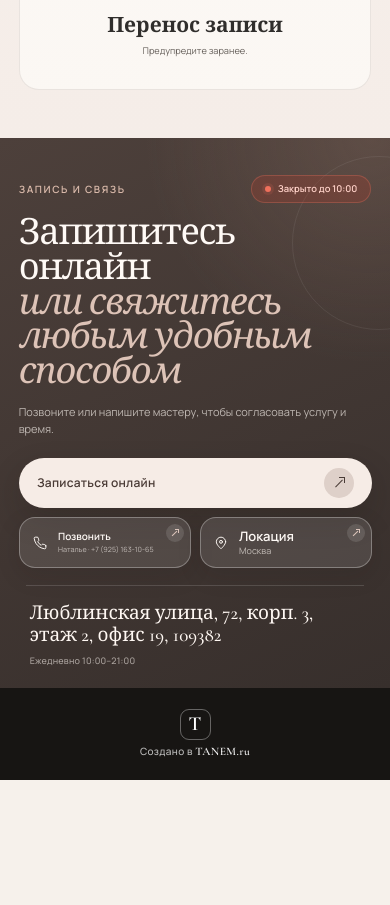
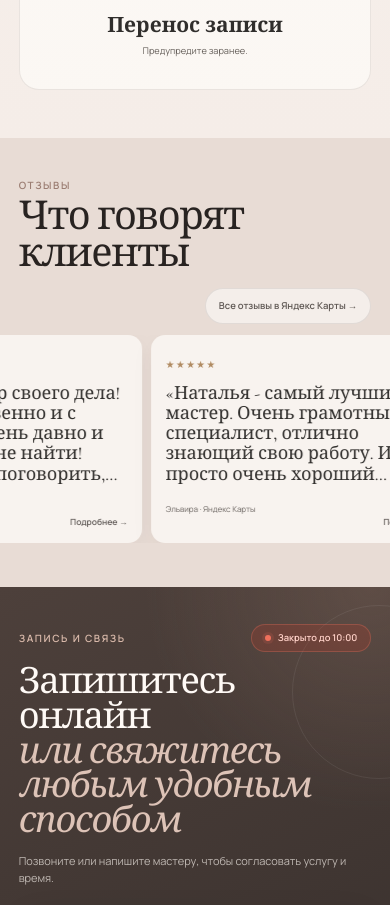
Before and after one commit to ichAEY/TAN-0012, a Next.js app: page / in a window 390 px wide. Shown: the part 3220-4125 px from the top of the page. Before the commit the page ends 4000 px from the top, so only its background shows below. Built offline with nearby package versions, Linux system fonts and the light colour scheme.

Commit message:
Add verified reviews and restore mobile review renderer

```diff
--- a/app/master-template.tsx
+++ b/app/master-template.tsx
@@ -1548,6 +1548,26 @@ export default function MasterTemplate() {
                     const reviewIsLong = review.text.length > 245;
                     return (
                       <div className="mct-review-pair" key={`${setIndex}-${review.author}`}>
+                        <a
+                          className={`mct-review-card mct-review-card-mobile${reviewIsLong ? " is-long" : ""}`}
+                          href={reviewsUrl}
+                          target="_blank"
+                          rel="noopener noreferrer"
+                          tabIndex={setIndex === 2 ? 0 : -1}
+                          draggable={false}
+                          onDragStart={(event) => event.preventDefault()}
+                          onClick={(event) => {
+                            if (!reviewWasDraggedRef.current) return;
+                            event.preventDefault();
+                            reviewWasDraggedRef.current = false;
+                          }}
+                        >
+                          <span aria-label="5 из 5">★★★★★</span>
+                          <blockquote>«{review.text}»</blockquote>
+                          <small>{review.author} · {review.source || site.template.reviewSource}</small>
+                          <i>{translatedText("Подробнее")} →</i>
+                        </a>
+
                         <article className={`mct-review-card dct-review-card${reviewIsLong ? " is-long" : ""}`}>
                           <div className="dct-review-card-head">
                             <strong>{review.author} <small>{review.source || site.template.reviewSource}</small></strong>
--- a/site-data.mjs
+++ b/site-data.mjs
@@ -172,7 +172,53 @@ export default {
       }
     }
   },
-  "reviews": [],
+  "reviews": [
+    {
+      "author": "Олеся Фёдорова",
+      "text": "Лучшая! Мастер своего дела! Быстро , качественно и с душой! Хожу очень давно и лучше мастера не найти! Сделать ногти , поговорить, посмотреть кино , провести приятно время - это все про Наталью! Рекомендую!",
+      "source": "Яндекс Карты"
+    },
+    {
+      "author": "Эльвира",
+      "text": "Наталья - самый лучший мастер. Очень грамотный специалист, отлично знающий свою работу. И просто очень хороший человек. Работает очень аккуратно и быстро. Свои ручки и ножки доверяю только Натали.❤️",
+      "source": "Яндекс Карты"
+    },
+    {
+      "author": "Алла Э.",
+      "text": "Наталья - самый лучший мастер! Хожу несколько лет только к ней. Делает всё очень быстро и аккуратно. С записью всегда всё вОвремя и четко. Ногти держатся отлично!",
+      "source": "Яндекс Карты"
+    },
+    {
+      "author": "Ольга К.",
+      "text": "Работаю с Натальёй больше пяти лет, профессионал своего дела. Быстро, внимательно и аккуратно. Всегда в хорошем настроении. А я довольная маникюром. Рекомендую всем кто любит красоту ❤️",
+      "source": "Яндекс Карты"
+    },
+    {
+      "author": "Анастасия А",
+      "text": "с Натальей я уже пять лет. работает быстро и никаких порезов. пыталась делать у других мастеров, но от Натальи не уйдёшь, только она делает всё аккуратно. вежливая, внимательная, не болтливая. мой идеальный мастер!",
+      "source": "Яндекс Карты"
+    },
+    {
+      "author": "Софья",
+      "text": "Самый любимый мастер, и поговорить по душам, и посмеяться, а уровень сервиса 10/10 - быстро, качественно, любой запрос будет исполнен. Доверяю свои ногти только Наталье)",
+      "source": "Яндекс Карты"
+    },
+    {
+      "author": "Inga Rudakova",
+      "text": "Впервые побывала у Натальи. Работа выполнена аккуратно, а главное быстро и стерильно! Мастер все объясняет, показывает. Присутствует дружеская и приятная атмосфера, всем советую!",
+      "source": "Яндекс Карты"
+    },
+    {
+      "author": "Жильцова Варвара",
+      "text": "Постоянно хожу к Наталье, прекрасный мастер, как и салон! Всегда получаю результат который хочу, всё аккуратно, стерильно и качественно! К каждому клиенту особый подход, за что огромное спасибо!!! Сервис действительно 10/10 !",
+      "source": "Яндекс Карты"
+    },
+    {
+      "author": "Sevara R.",
+      "text": "Замечательный мастер по маникюру. Хожу давно к ней и всё всегда аккуратно, чисто, стерильно и уютно. Прекрасный человек и собеседник. Делает максимально приближенно к референсам, которые показываю. Бережное отношение к клиенту и своему делу 🤌",
+      "source": "Яндекс Карты"
+    }
+  ],
   "promotions": [],
   "amenities": [],
   "seo": {
```
Also changed, not shown: 1 other file (tests, documents, lock files or other folders).
